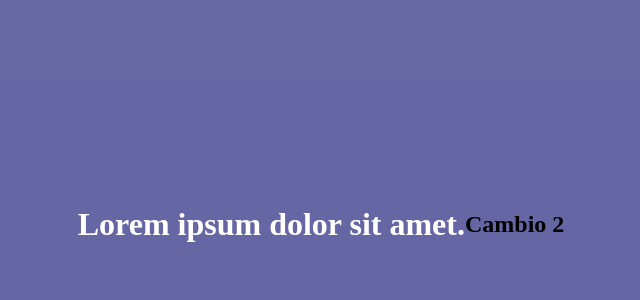
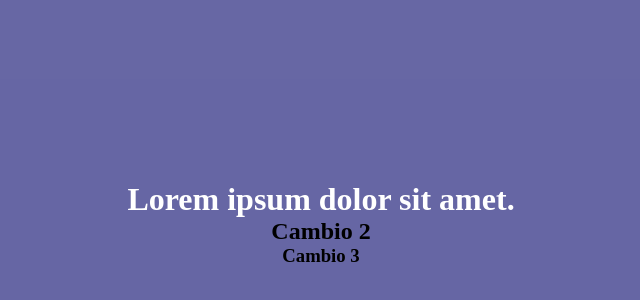
Before and after one commit to wecortez/PruebasClaseGit, a plain HTML site: page index.html in a window 1280 px wide. Shown: the part 176-476 px from the top of the page, without its empty margins (319-959 px from the left). Drawn offline with Linux system fonts and the light colour scheme.

Commit message:
Version3

```diff
--- a/css/style.css
+++ b/css/style.css
@@ -9,7 +9,7 @@ main{
     width: 100%;
     height: 100vh;
     display: flex;
-    flex-direction: row;
+    flex-direction: column;
     align-items: center;
     justify-content: center;
 }
--- a/index.html
+++ b/index.html
@@ -11,6 +11,7 @@
     <main>
         <h1>Lorem ipsum dolor sit amet.</h1>
         <h2>Cambio 2</h2>
+        <h3>Cambio 3</h3>
     </main>
 </body>
 </html>
```
